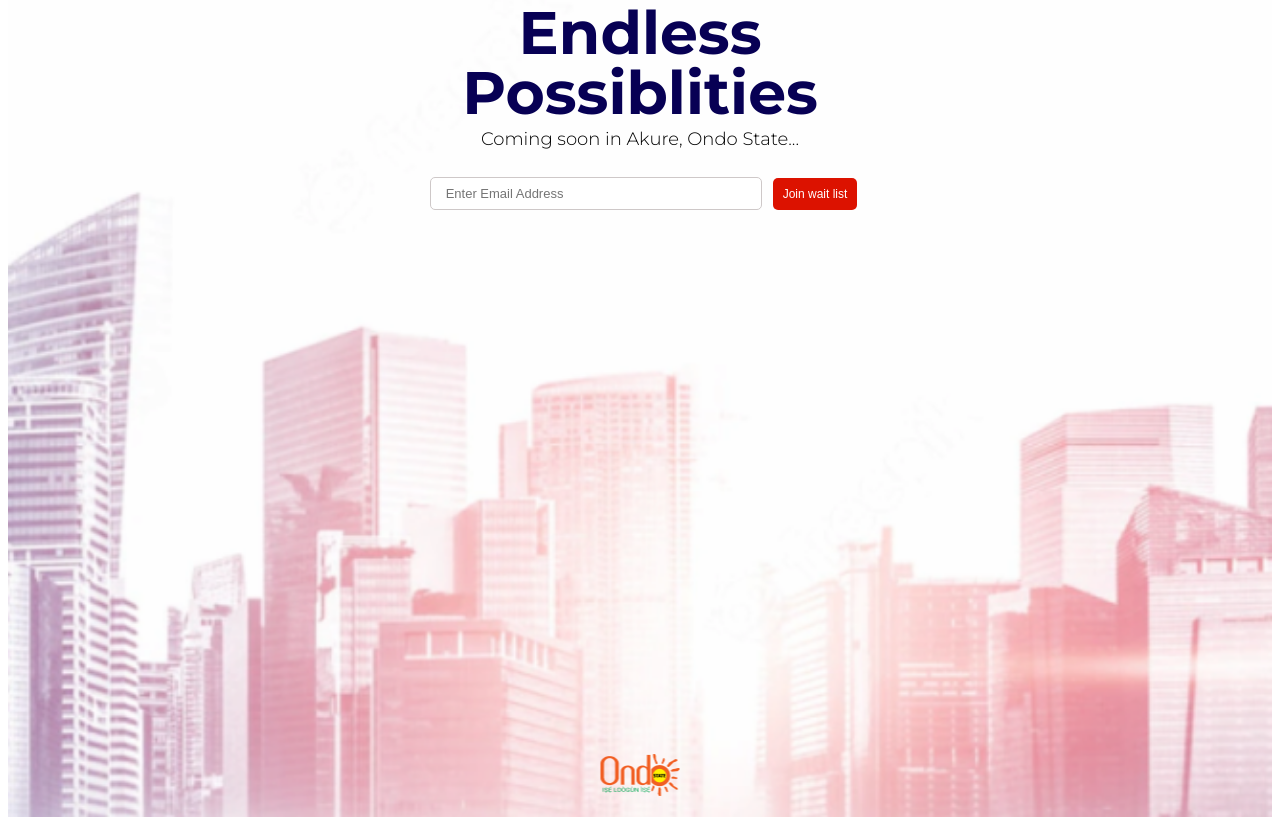
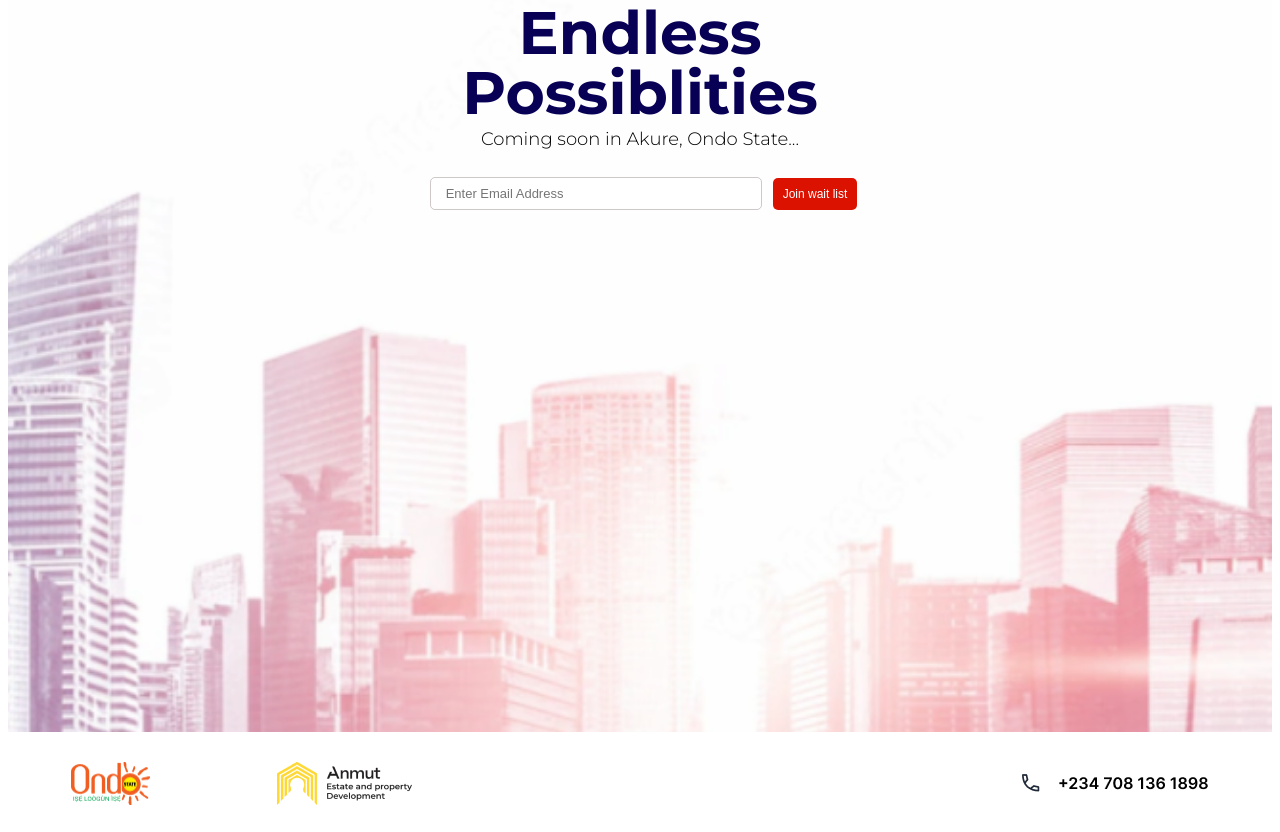
Before and after one commit to BeeC00des/waitlist, a website: page index.html in a window 1280 px wide. Shown: the part 296-1128 px from the top of the page. Drawn offline with Linux system fonts and the light colour scheme.

Commit message:
added new footer

```diff
--- a/index.html
+++ b/index.html
@@ -26,8 +26,16 @@
                 </form>
             </div>
         </div>
-        <div class="footerLogo">
-            <img src="./Assets/images/Ondo-Logo.png" alt="Ondo-state-logo">
+        <div class="footer">
+            <div class="footerLogo">
+                <div class="right">
+                    <img src="./Assets/images/Ondo-Logo.png" alt="Ondo-state-logo">
+                    <img src="./Assets/images/Ammut.png" alt="real-estate-logo">
+                </div>
+                <div class="left">
+                    <img src="./Assets/images/phone-nos.png" alt="contact">
+                </div>
+            </div>
         </div>
     </div>
 </body>
@@ -67,30 +75,6 @@
 
 
      const contact = collection(db,'contact');
-    // const user= doc(contact,'Bolarinwa')
-    // console.log(contact);
-    // console.log(user);
-    // Add a new document in collection "cities"
-
-    // function storeContact(){
-    //     const userDetail = {
-    //         name:"Adekola Deimpe",
-    //         email:emailAddress.value,
-    //     }
-    //     // setDoc(user, userDetail);
-    //     setDoc(user, userDetail)
-    //     .then(()=>{
-    //         console.log("this is written to db")
-    //         // emailAddress.reset()
-    //         // console.log('resest email input')
-    //     }).catch((error) =>{
-    //         console.log(`i got an error ${error}`)
-    //     })
-
-    //     // updateDoc(user, userDetail);
-    // }
-
-    // storeContact();
 
     const userDetails2 = doc(db, 'contact', 'Ondo-state');
     setDoc(userDetails2, {email: arrayUnion(emailAddress.value)}, { merge: true })
--- a/styles/style.css
+++ b/styles/style.css
@@ -41,12 +41,37 @@ a{
   align-items: end;
 }
 
-.footerLogo{
+.footer{
+    height: 100px;
+    width:100%;
+    background-color: white;
+    /* display: flex;
+    align-items: end;
+    justify-content: center; */
+    /* margin:auto; */
     position: absolute;
     left: 50%;
-    bottom: 0px;
+    bottom: -65px;
     transform: translate(-50%, -50%);
+}
+.footerLogo{
+    margin:30px  auto;
+    width:90%;
+    display: flex;
+    align-items: center;
+    justify-content: space-between;
+}
 
+.right{
+    display: flex;
+    width:30%;
+    justify-content: space-between;
+}
+.left{
+    /* width: 30%;
+    border:1px solid red; */
+    display: flex;
+    justify-content: center;
 }
 
 .content h1{
@@ -141,6 +166,13 @@ input{
     font-family: 'Montserrat', sans-serif;
     font-size: 18px;
 }
+
+.right{
+    display: flex;
+    width:50%;
+    justify-content: space-between;
+}
+
 }
 
 
```
Also changed, not shown: Assets/images/Ammut.png (added), Assets/images/phone-nos.png (added).
